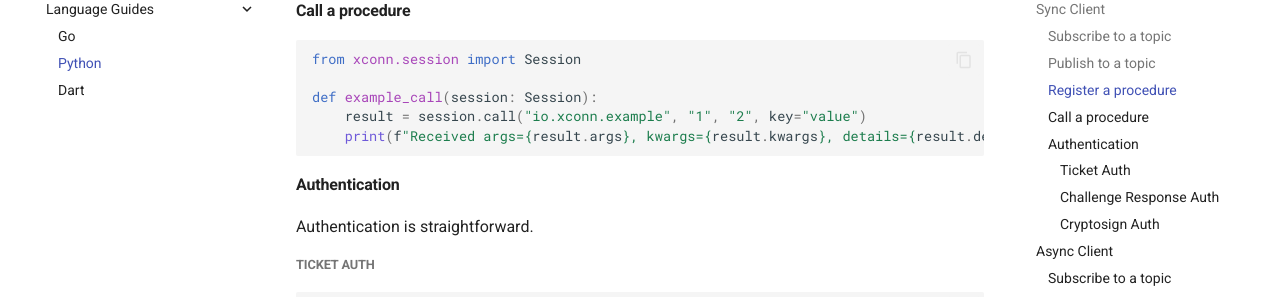
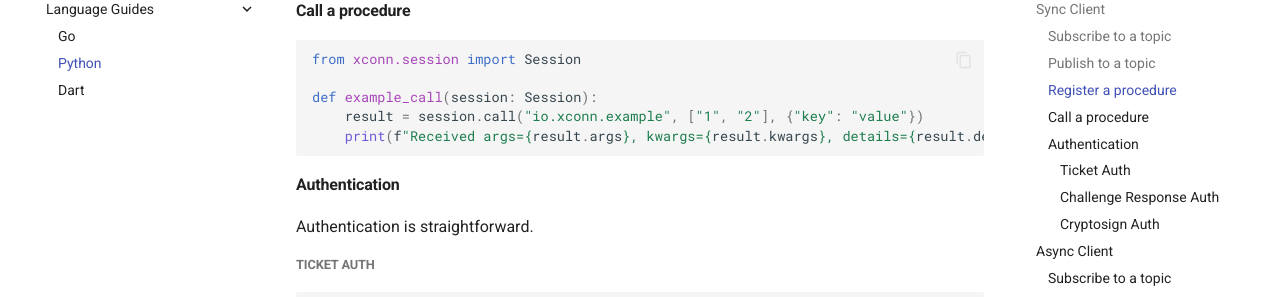
Before and after one commit to xconnio/xconn-docs, an MkDocs documentation site: the page built from docs/language-guides/python.md, in a window 1280 px wide and 900 px high, scrolled down 1902 px. Shown: the part 153-450 px from the top of the window. Built offline with MkDocs 1.6.1 and Material for MkDocs 9.7.7, drawn with Linux system fonts in a browser that asks for light colours.

````diff
--- a/docs/language-guides/python.md
+++ b/docs/language-guides/python.md
@@ -92,7 +92,7 @@ def invocation_handler(invocation: Invocation):
 from xconn.session import Session
 
 def example_call(session: Session):
-    result = session.call("io.xconn.example", "1", "2", key="value")
+    result = session.call("io.xconn.example", ["1", "2"], {"key": "value"})
     print(f"Received args={result.args}, kwargs={result.kwargs}, details={result.details}")
 ```
 
@@ -179,7 +179,7 @@ async def invocation_handler(invocation: Invocation):
 from xconn.async_session import AsyncSession
 
 async def example_call(session: AsyncSession):
-    result = await session.call("io.xconn.example", "1", "2", key="value")
+    result = await session.call("io.xconn.example", ["1", "2"], {"key": "value"})
     print(f"Received args={result.args}, kwargs={result.kwargs}, details={result.details}")
 ```
 
````
Also changed, not shown: docs/tutorial.md (+2 -2 lines).
